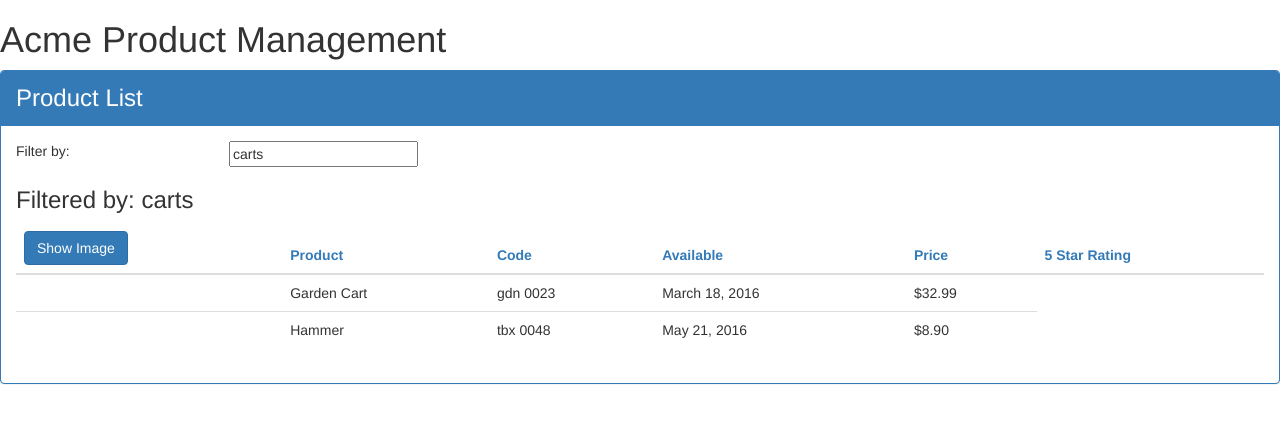
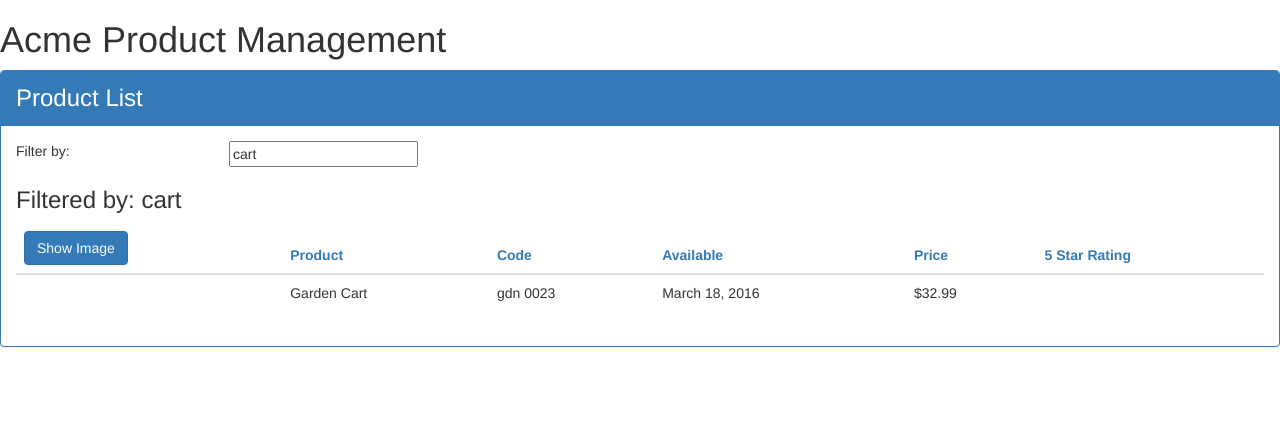
Before and after one commit to upalr/APM, an Angular app: page / in a window 1280 px wide. Shown: the top 422 px of the page. Built offline with nearby package versions, Linux system fonts and the light colour scheme.

Commit message:
product filter is working :)

```diff
--- a/src/app/products/product-list.component.html
+++ b/src/app/products/product-list.component.html
@@ -33,7 +33,7 @@
                     </tr>
                 </thead>
                 <tbody>
-                    <tr *ngFor='let product of products'>
+                    <tr *ngFor='let product of filterProducts'>
                         <td>
                             <img *ngIf = 'showImage'
                                 [src]='product.imageUrl'
--- a/src/app/products/product-list.component.ts
+++ b/src/app/products/product-list.component.ts
@@ -11,7 +11,19 @@
     imageWidth: number = 50;
     imageMargin: number = 2;
     showImage: boolean = false;
-    listFilter: string = 'carts';
+    //listFilter: string = 'carts';
+    // we can use the event buinding (key presss or value changes)
+    // but the easier way is change 'listFilter' property into a greater or setter
+     _listFilter: string;
+    get listFilter(): string {
+        return this._listFilter;
+    }
+    set listFilter(value: string){
+        this._listFilter = value;
+        this.filterProducts =  this.listFilter ? this.performFilter(this.listFilter) : this.products;
+    }
+
+    filterProducts: IProduct[];
     products: IProduct[] = [  // custome type ar jonno interface use kora hoi
         {
             "productId": 2,
@@ -35,6 +47,18 @@
         }
     ];
 
+    constructor(){
+        // the best place to set default values
+        this.filterProducts = this.products;
+        this.listFilter = 'cart';
+    }
+
+    performFilter(filterBy: string): IProduct[] {
+        filterBy = filterBy.toLowerCase();
+        return  this.products.filter((product: IProduct) =>
+                            product.productName.toLowerCase().indexOf(filterBy) !==-1)
+    }
+
     toggleImage(): void {
         this.showImage = !this.showImage;
     }
```
